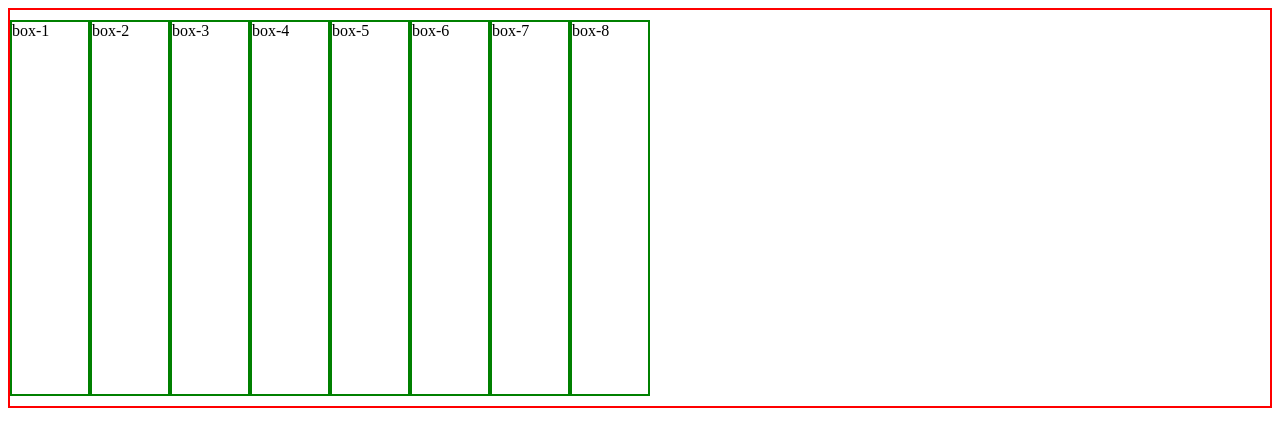
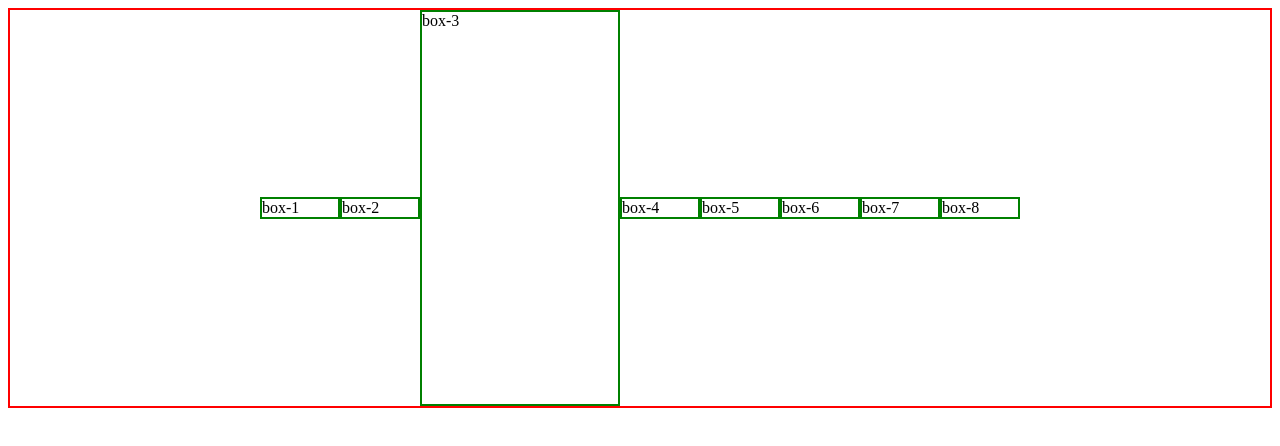
Before and after one commit to pradhumn14/WebDev-Anuj-Bhaiya, a plain HTML site: page learncss/11. flexbox/index.html in a window 1280 px wide. Drawn offline with Linux system fonts and the light colour scheme.

Commit message:
lecture-11

```diff
--- a/learncss/11. flexbox/index.html
+++ b/learncss/11. flexbox/index.html
@@ -10,14 +10,14 @@
 <body>
 
     <div class="container">
-        <div class="box">box-1</div>
-        <div class="box">box-2</div>
-        <div class="box">box-3</div>
-        <div class="box">box-4</div>
-        <div class="box">box-5</div>
-        <div class="box">box-6</div>
-        <div class="box">box-7</div>
-        <div class="box">box-8</div>
+        <div class="box" id="box-1">box-1</div>
+        <div class="box" id="box-2">box-2</div>
+        <div class="box" id="box-3">box-3</div>
+        <div class="box" id="box-4">box-4</div>
+        <div class="box" id="box-5">box-5</div>
+        <div class="box" id="box-6">box-6</div>
+        <div class="box" id="box-7">box-7</div>
+        <div class="box" id="box-8">box-8</div>
     </div>
 
 </body>
--- a/learncss/11. flexbox/style.css
+++ b/learncss/11. flexbox/style.css
@@ -7,12 +7,63 @@
     height: 400px;
     border: 2px solid red;
     display: flex;
+
     /* flex-direction: column-reverse; */
-    flex-wrap: wrap;
+    /* flex-wrap: wrap; */
+
+    /* shorthand property for wrap and dirn is flow  */
+    flex-flow: wrap row;
+    /* flex-flow: row; */
+
+    /* gap: 10px; */
+    /* row-gap: 10px;
+    column-gap: 20px; */
+
+    justify-content: space-around;
+    justify-content: space-between;
+    justify-content: space-evenly;
+
+    /* default property */
+    justify-content: flex-start;
+    justify-content: flex-end;
+
+    justify-content: center;
+
+    /* align items default property */
+    align-items: stretch;
+    align-items: center;
+    align-items: flex-start;
+    align-items: flex-end;
+    align-items: center;
+    /* align-content: flex-end;
+    align-content: flex-start; */
+    /* align-content: space-between; */
 }
 
 .box {
     border: 2px solid green;
-    margin: 10px 0;
+    /* margin: 10px; */
     width: 80px;
+    /* flex-basis: 25%; */
 }
+
+#box-1 {
+    /* order: 1;
+    flex-grow: 1;
+    flex-shrink: 2; */
+    /* flex-basis: 200px; */
+}
+
+#box-3 {
+    /* order: 2; */
+    /* flex-grow: 2; */
+
+    /* 1st-grow 2nd-shrink 3rd-basis */
+    flex: 0 0 200px;
+    align-self: flex-start;
+    align-self: stretch;
+}
+
+#box-4 {
+    /* flex-shrink: 3; */
+}
```
